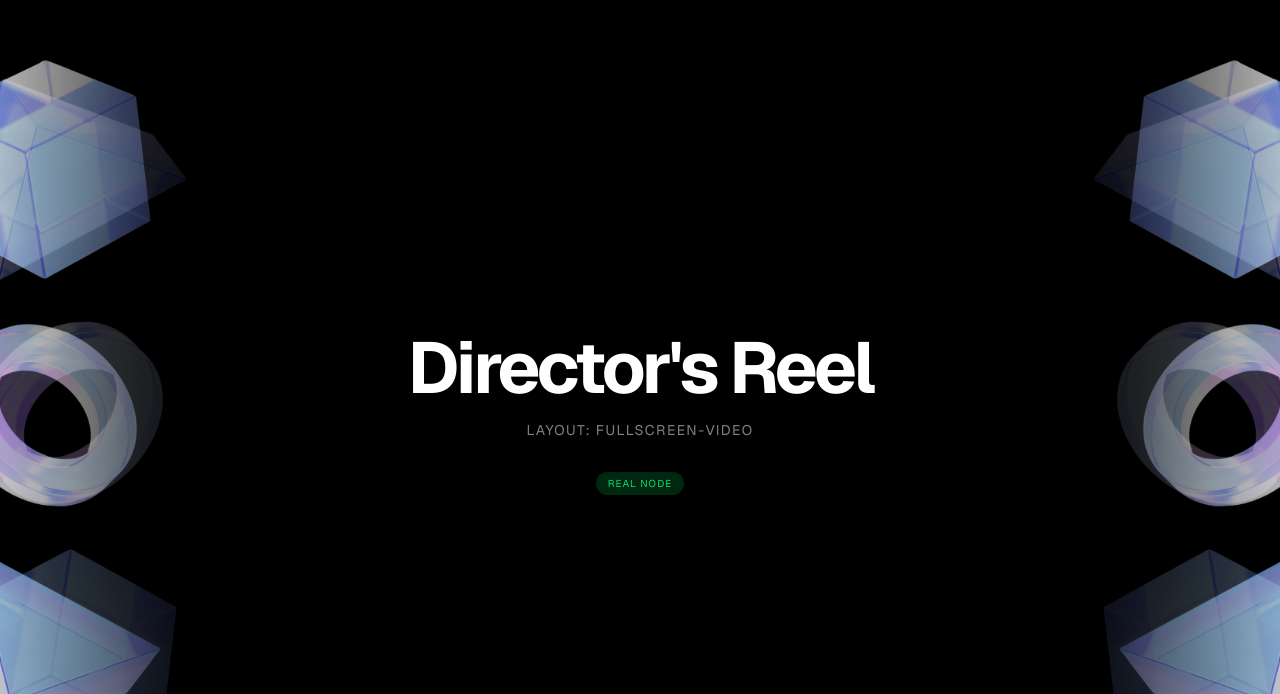
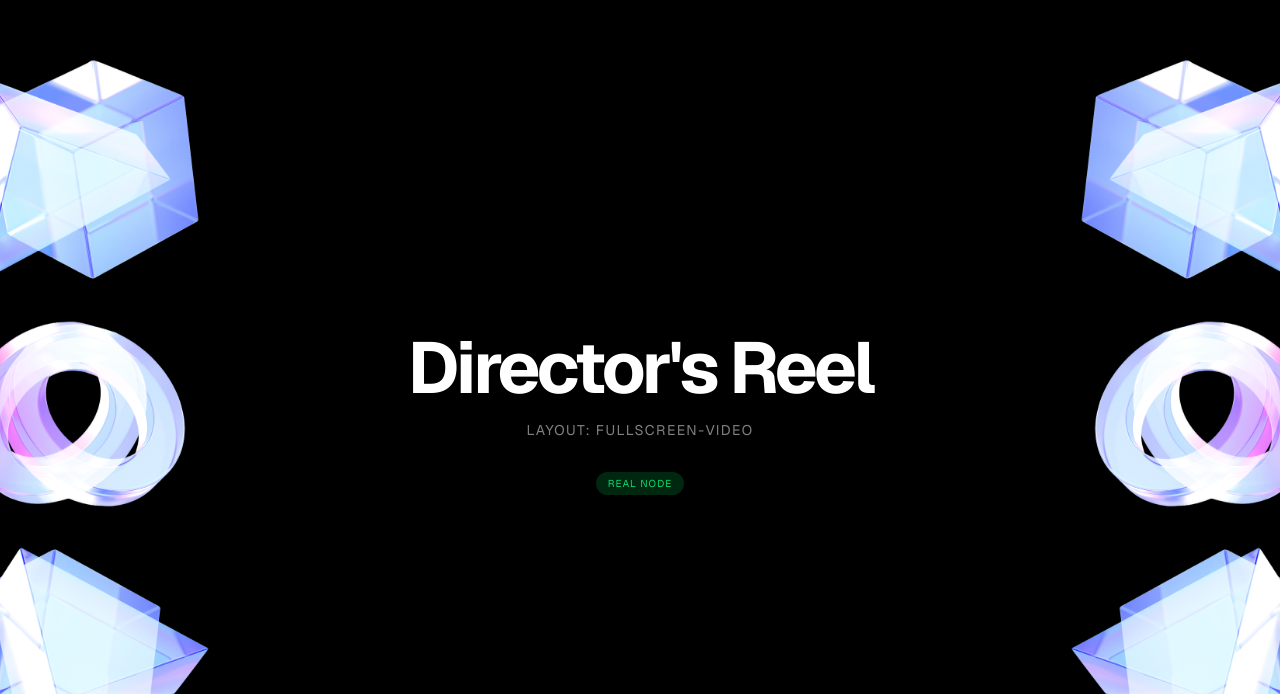
Before and after one commit to nim239/helo, a Next.js app: page / in a window 1280 px wide. Shown: the part 786-1480 px from the top of the page. Built offline with nearby package versions, Linux system fonts and the light colour scheme.

Commit message:
Perf & Layout: Fix Parallax anchor points, uncrop art 2D, smooth easeInOut scroll physics 4.5s

```diff
--- a/components/EnterOverlay.tsx
+++ b/components/EnterOverlay.tsx
@@ -98,10 +98,13 @@ export function EnterOverlay() {
 
     setEntered(true);
 
-    // Animate to top center
+    // Move circle up and scale down
     const tl = gsap.timeline({
       onComplete: () => {
         setLogoSettled(true);
+        if (circleRef.current) {
+          circleRef.current.style.pointerEvents = 'none';
+        }
       }
     });
 
--- a/components/MediaVideo.tsx
+++ b/components/MediaVideo.tsx
@@ -68,7 +68,7 @@ export function MediaVideo({ id, src, poster, className = "" }: MediaVideoProps)
   }, [isVisible, src, id]);
 
   return (
-    <div ref={containerRef} className={`relative w-full h-full overflow-hidden ${className}`}>
+    <div ref={containerRef} className={`relative w-full h-full overflow-hidden isolate ${className}`}>
       {/*
         The poster image acts as a visual placeholder during the 1-2 frames
         it takes for the video to re-attach its src and play when entering viewport.
--- a/components/ParallaxSides.tsx
+++ b/components/ParallaxSides.tsx
@@ -94,25 +94,24 @@ export function ParallaxSides() {
     return exhibitionBuffer.map((section, idx) => {
       let scaleClass = '';
       if (isForeground && align === 'left') scaleClass = 'scale-y-[-1]';
-      if (isForeground && align === 'right') scaleClass = '-scale-x-100 scale-y-[-1]'; // scale(-1, -1)
+      if (isForeground && align === 'right') scaleClass = '-scale-x-100 scale-y-[-1]';
       if (!isForeground && align === 'right') scaleClass = '-scale-x-100';
-      if (!isForeground && align === 'left') scaleClass = ''; // Default
+      if (!isForeground && align === 'left') scaleClass = '';
 
-      const opacityClass = isForeground ? 'opacity-80' : 'opacity-30';
-      const maskGradient = align === 'left'
-        ? 'linear-gradient(to right, black 30%, transparent 100%)'
-        : 'linear-gradient(to left, black 30%, transparent 100%)';
+      // Anchor point: Bên trái căn phải (object-right), Bên phải căn trái (object-left)
+      const objectAlign = align === 'left' ? 'object-right' : 'object-left';
+      const flexAlign = align === 'left' ? 'justify-end' : 'justify-start';
 
       return (
         <div
           key={section.key + idx}
-          className="w-full relative flex items-center justify-center overflow-visible"
-          style={{ height: '100vh', maskImage: maskGradient, WebkitMaskImage: maskGradient }}
+          className={`w-full relative flex items-center ${flexAlign} overflow-visible`}
+          style={{ height: '100vh' }}
         >
           <img
             src="/paralax/ref_paralax_1.png"
             alt="Parallax Render"
-            className={`w-[60vw] md:w-full h-full object-contain md:object-cover mix-blend-screen ${scaleClass} ${opacityClass}`}
+            className={`h-full w-auto max-w-none object-cover ${objectAlign} mix-blend-screen ${scaleClass} opacity-100`}
           />
         </div>
       );
@@ -121,25 +120,25 @@ export function ParallaxSides() {
 
   return (
     <>
-      {/* Background Layers (Z-index 0) */}
-      <div ref={bgLeftWrapRef} className="fixed top-0 left-[-10vw] h-[100vh] z-[0] pointer-events-none overflow-visible will-change-transform">
+      {/* Background Layers (Z-index 0) - Mở rộng hẳn ra ngoài màn hình (-20vw) để Gyro không bị hở/cụt chân */}
+      <div ref={bgLeftWrapRef} className="fixed top-0 left-[-10vw] md:left-[-15vw] h-[100vh] z-[0] pointer-events-none overflow-visible will-change-transform w-[50vw] md:w-[35vw]">
         <div ref={bgLeftRef} className="w-full will-change-transform">
           {renderLayers(false, 'left')}
         </div>
       </div>
-      <div ref={bgRightWrapRef} className="fixed top-0 right-[-10vw] h-[100vh] z-[0] pointer-events-none overflow-visible will-change-transform">
+      <div ref={bgRightWrapRef} className="fixed top-0 right-[-10vw] md:right-[-15vw] h-[100vh] z-[0] pointer-events-none overflow-visible will-change-transform w-[50vw] md:w-[35vw]">
         <div ref={bgRightRef} className="w-full will-change-transform">
           {renderLayers(false, 'right')}
         </div>
       </div>
 
-      {/* Foreground Layers (Z-index 50, below Sprite which is 60) */}
-      <div ref={fgLeftWrapRef} className="fixed top-0 left-[-12vw] h-[100vh] z-[50] pointer-events-none overflow-visible mix-blend-screen will-change-transform w-[45vw] md:w-auto">
+      {/* Foreground Layers (Z-index 50) */}
+      <div ref={fgLeftWrapRef} className="fixed top-0 left-[-15vw] md:left-[-17vw] h-[100vh] z-[50] pointer-events-none overflow-visible mix-blend-screen will-change-transform w-[55vw] md:w-[40vw]">
         <div ref={fgLeftRef} className="w-full will-change-transform">
           {renderLayers(true, 'left')}
         </div>
       </div>
-      <div ref={fgRightWrapRef} className="fixed top-0 right-[-12vw] h-[100vh] z-[50] pointer-events-none overflow-visible mix-blend-screen will-change-transform w-[45vw] md:w-auto">
+      <div ref={fgRightWrapRef} className="fixed top-0 right-[-15vw] md:right-[-17vw] h-[100vh] z-[50] pointer-events-none overflow-visible mix-blend-screen will-change-transform w-[55vw] md:w-[40vw]">
         <div ref={fgRightRef} className="w-full will-change-transform">
           {renderLayers(true, 'right')}
         </div>
--- a/components/SpriteAnimation.tsx
+++ b/components/SpriteAnimation.tsx
@@ -66,16 +66,27 @@ export function SpriteAnimation({ startIntro = false }: SpriteAnimationProps) {
       return { x: cX + moveX, y: cY + moveY, frame };
     };
 
+    const getCenterPos = () => {
+      const currentW = spriteEl.offsetWidth || 100;
+      const currentH = spriteEl.offsetHeight || 100;
+      return {
+        x: window.innerWidth / 2 - currentW / 2,
+        y: window.innerHeight / 2 - currentH / 2,
+      };
+    };
+
     // The start point is determined by the trajectory math at initial scroll position
     const initialScrollY = 0; // Section 1 (Index 0)
 
     // CONFIGURATION: Base target position for the Sprite Intro End
     const START_POINT_SPRITE = getTrajectory(initialScrollY);
 
+    const centerPos = getCenterPos();
+
     // Initial Intro State
     gsap.set(spriteEl, {
-      x: centerX,
-      y: centerY,
+      x: centerPos.x,
+      y: centerPos.y,
       scale: 2.5,
       opacity: 1,
     });
```
Also changed, not shown: 1 other file (tests, documents, lock files or other folders).
